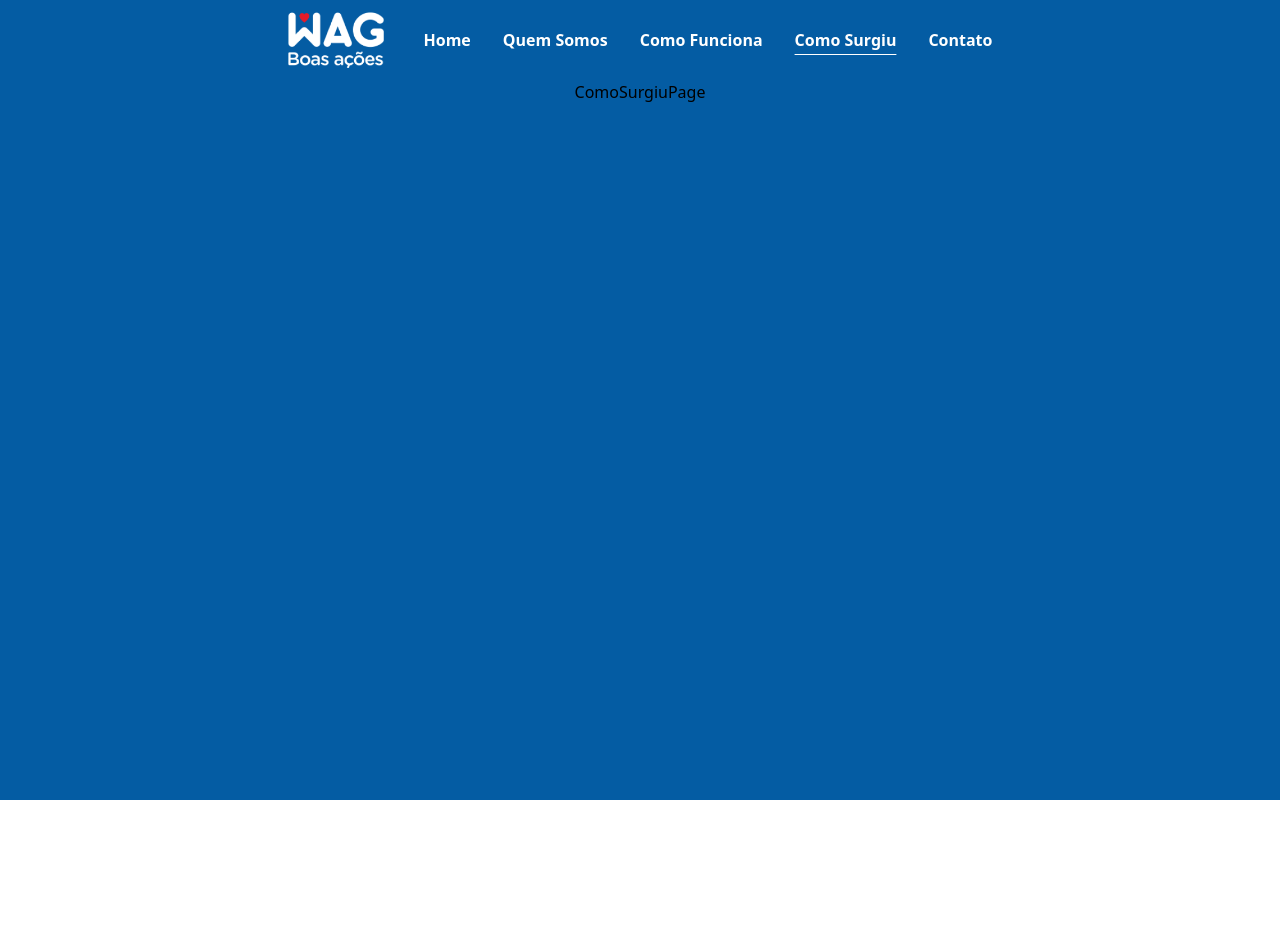
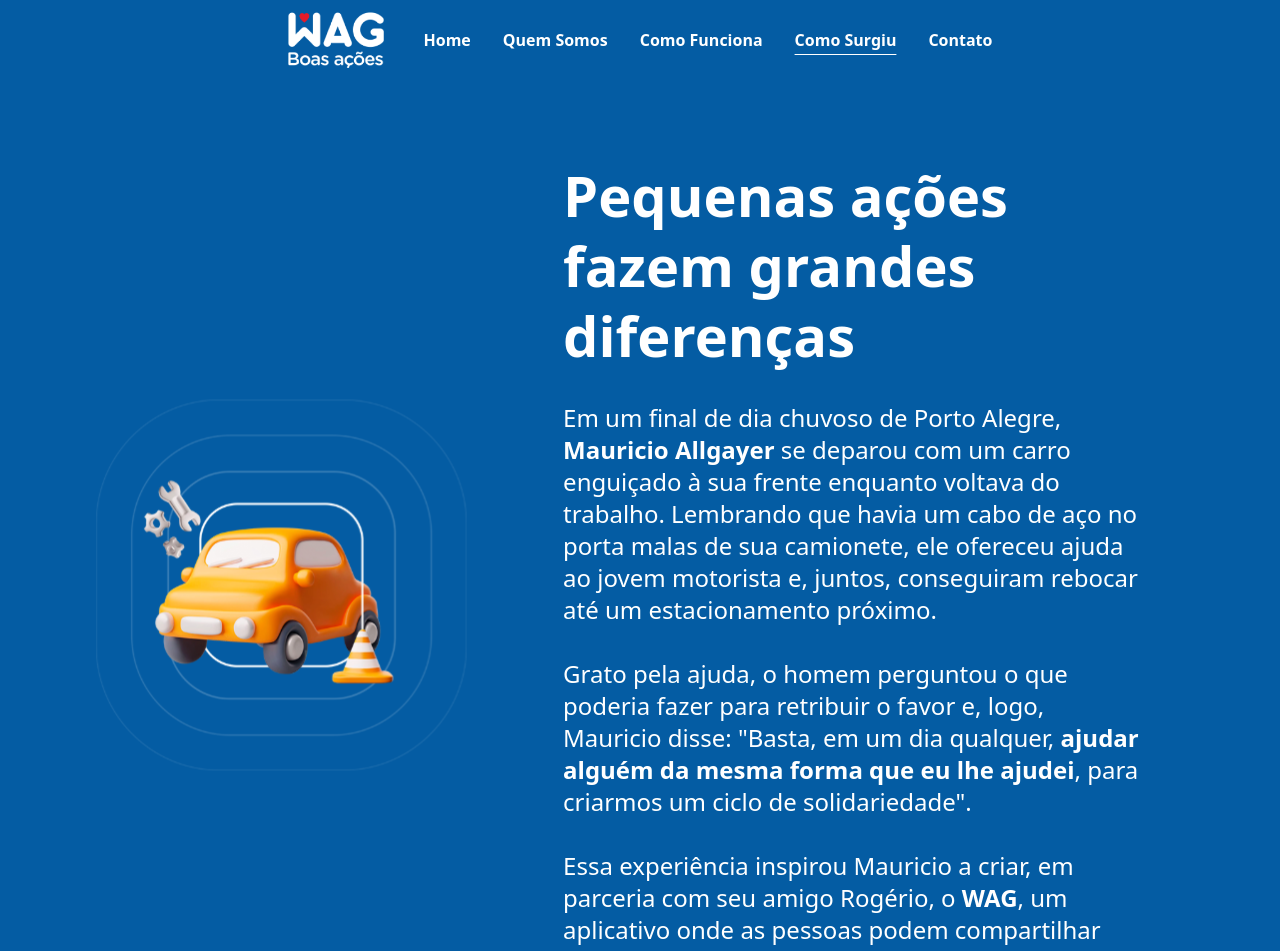
Before and after one commit to VithorTheLas/WagBoasAcoes, a React (Vite) app: page /como-surgiu in a window 1280 px wide. Shown: the top 951 px of the page. Before the commit the page ends 800 px from the top, so only its background shows below. Built offline with nearby package versions, Linux system fonts and the light colour scheme.

Commit message:
feat: add como surgiu page

```diff
--- a/src/pages/ComoSurgiuPage.tsx
+++ b/src/pages/ComoSurgiuPage.tsx
@@ -1,9 +1,36 @@
-import React from 'react'
+import CarFix from "../assets/images/car-fix.svg?react";
 
 const ComoSurgiuPage = () => {
   return (
-    <div>ComoSurgiuPage</div>
-  )
-}
+    <>
+      <div className="flex justify-evenly gap-x-24 px-24 py-20 items-center">
+        <CarFix aria-label="Car fix" />
+        <div className="flex flex-col gap-8 text-white leading-tight text-left">
+          <div className="text-[3.5rem] font-bold max-w-3xl">
+            Pequenas ações fazem grandes diferenças
+          </div>
+          <div className="text-2xl font-normal max-w-xl">
+            Em um final de dia chuvoso de Porto Alegre,
+            <b> Mauricio Allgayer </b>
+            se deparou com um carro enguiçado à sua frente enquanto voltava do
+            trabalho. Lembrando que havia um cabo de aço no porta malas de sua
+            camionete, ele ofereceu ajuda ao jovem motorista e, juntos,
+            conseguiram rebocar até um estacionamento próximo. <br />
+            <br />
+            Grato pela ajuda, o homem perguntou o que poderia fazer para
+            retribuir o favor e, logo, Mauricio disse: "Basta, em um dia
+            qualquer, <b>ajudar alguém da mesma forma que eu lhe ajudei</b>,
+            para criarmos um ciclo de solidariedade". <br />
+            <br />
+            Essa experiência inspirou Mauricio a criar, em parceria com seu
+            amigo Rogério, o <b>WAG</b>, um aplicativo onde as pessoas podem
+            compartilhar boas ações e incentivar outras a seguirem a corrente do
+            bem.
+          </div>
+        </div>
+      </div>
+    </>
+  );
+};
 
-export default ComoSurgiuPage
+export default ComoSurgiuPage;
```
